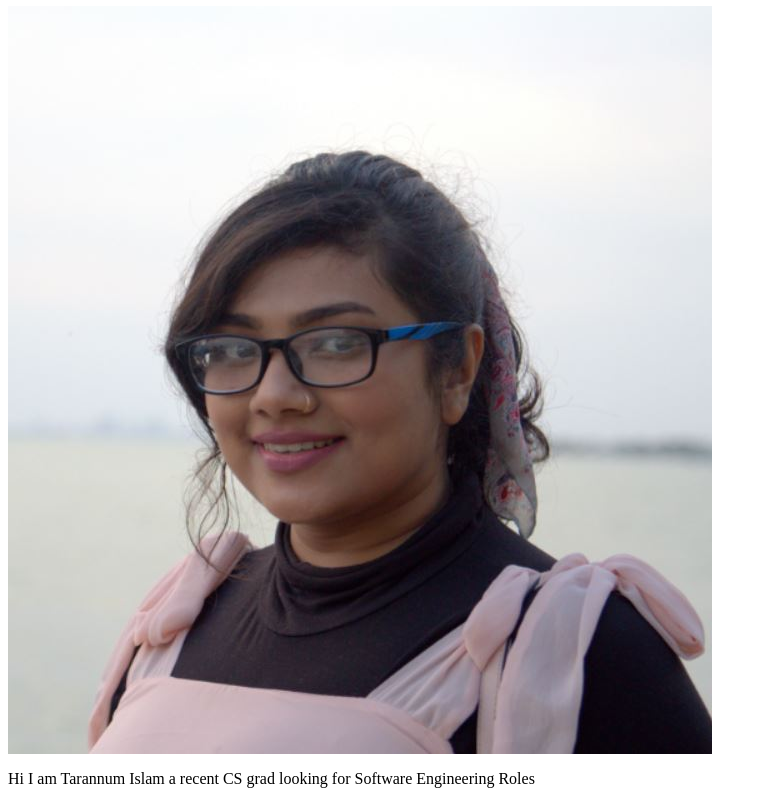
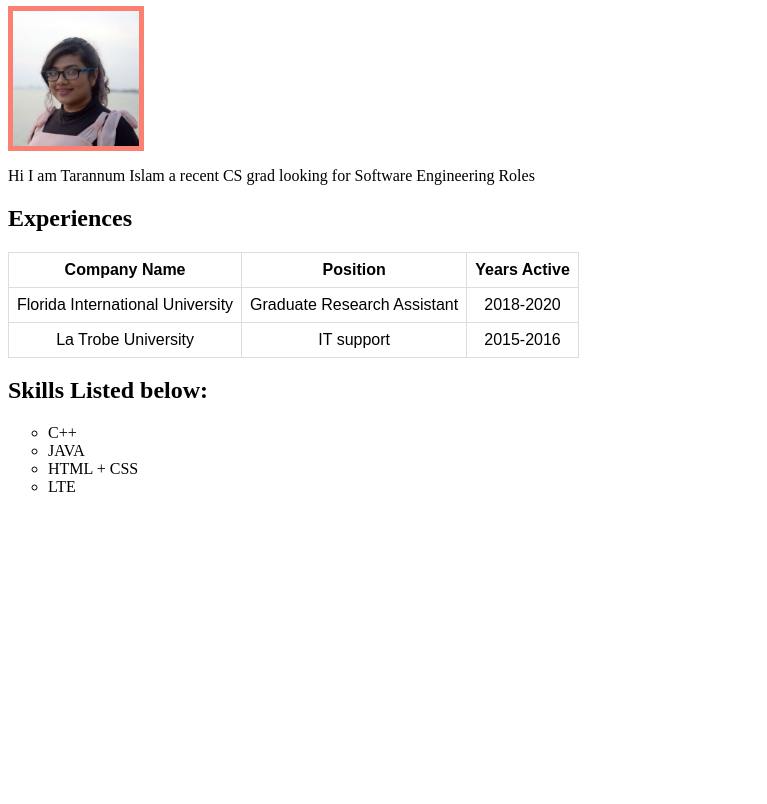
Before and after one commit to Tarannu/JS-Practice, a plain HTML site: page index.html in a window 1280 px wide. Shown: the part 60-864 px from the top of the page, without its empty margins (0-767 px from the left). After the commit the page ends 800 px from the top, so only its background shows below. Drawn offline with Linux system fonts and the light colour scheme.

Commit message:
doing ground to basic html

```diff
--- a/index.html
+++ b/index.html
@@ -1,10 +1,58 @@
 <html>
     <title> Resume Tarannum </title>
+    <style>
+        img{
+            width: 10%;
+            height: auto;
+            border: 5px solid salmon;
+        }
+        table{
+            font-family: Arial, Helvetica, sans-serif;
+            border-collapse: collapse;
+            width: fit-content;
+        }
+        td,th{
+            border: 1px solid #dddddd;
+            text-align: center;
+            padding: 8px;
+        }
+        ul{
+            list-style-type: circle;
+        }
+        header{
+            color: blueviolet;
+        }
+    </style>
     <header>
         <h1> Tarannum Islam</h1>
     </header>
     <body>
         <img src="mb.JPG">
         <p>Hi I am Tarannum Islam a recent CS grad looking for Software Engineering Roles</p>
+        <h2>Experiences</h2>
+        <table>
+        <tr>
+            <th>Company Name</th>
+            <th>Position</th>
+            <th>Years Active</th>
+        </tr>
+        <tr>
+            <td>Florida International University</td>
+            <td>Graduate Research Assistant</td>
+            <td>2018-2020</td>
+        </tr>
+        <tr>
+            <td>La Trobe University</td>
+            <td>IT support</td>
+            <td>2015-2016</td>
+        </tr>
+        </table>
+        <h2>Skills Listed below: </h2>
+        <ul>
+            <li>C++</li>
+            <li>JAVA</li>
+            <li>HTML + CSS</li>
+            <li>LTE</li>
+          </ul>
     </body>
 </html>
```
Also changed, not shown: README.md.
